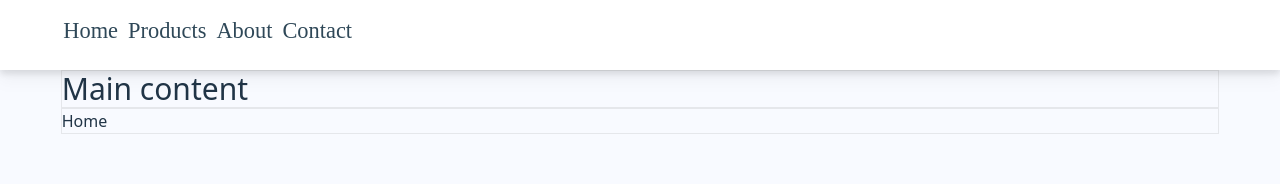
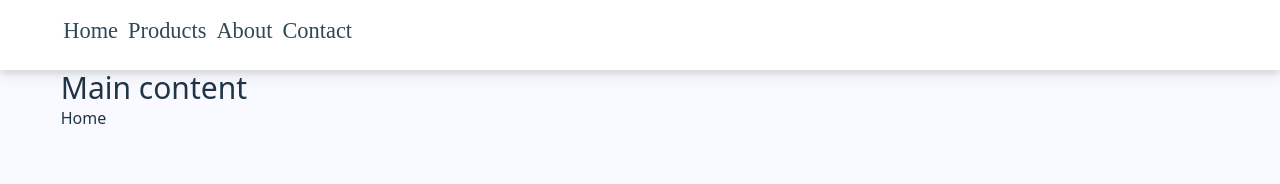
Before and after one commit to LAakerberg/online-shop-project, a React (Vite) app: page / in a window 1280 px wide. Shown: the part 169-353 px from the top of the page. Built offline with nearby package versions, Linux system fonts and the light colour scheme.

Commit message:
Removed all borders

```diff
--- a/src/App.jsx
+++ b/src/App.jsx
@@ -14,11 +14,11 @@ export function Main() {
     <>
       <main>
         <div className="mx-2">
-          <div className="w-11/12 border m-auto">
+          <div className="w-11/12 m-auto">
             <h1 className="text-3xl">Main content</h1>
           </div>
           <div className="">
-            <div className="w-11/12 border m-auto">
+            <div className="w-11/12 m-auto">
               <Routes>
                 <Route index element={<Home />} />
                 <Route path="products" element={<Products />} />
```
